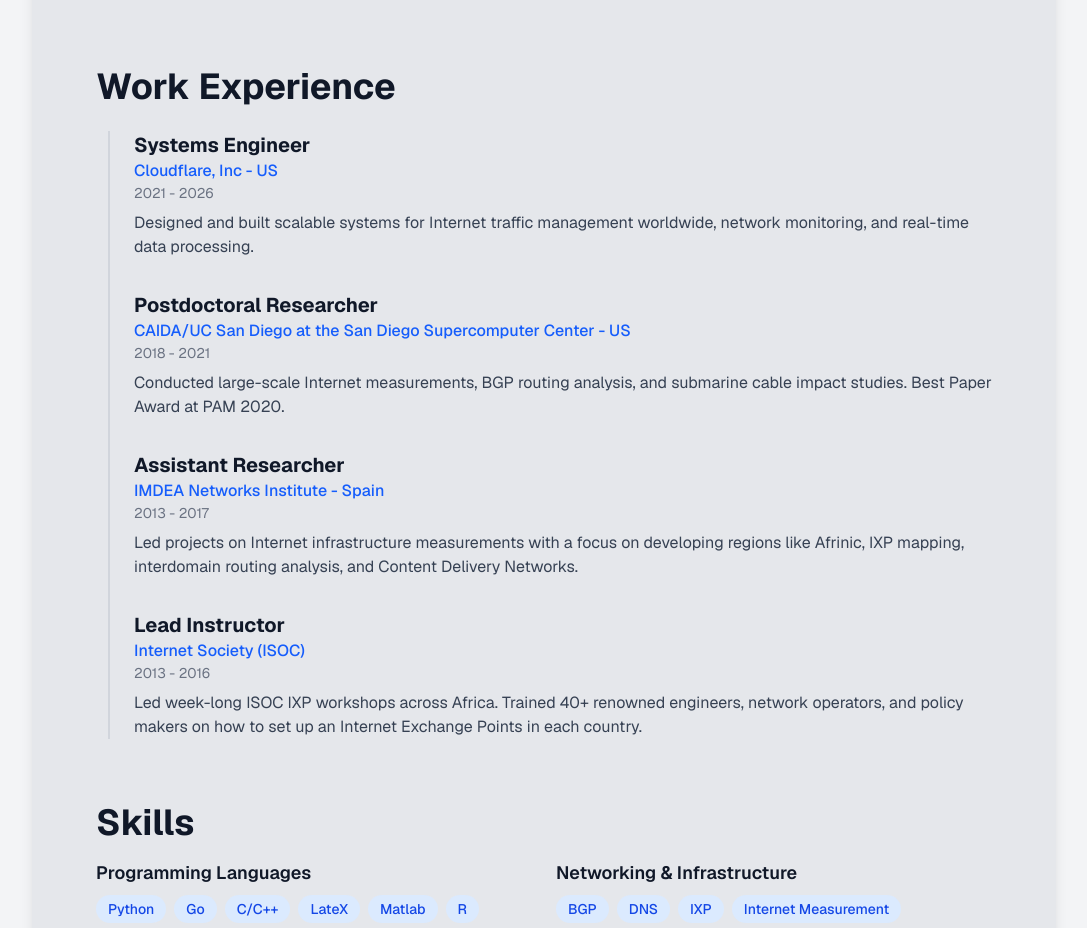
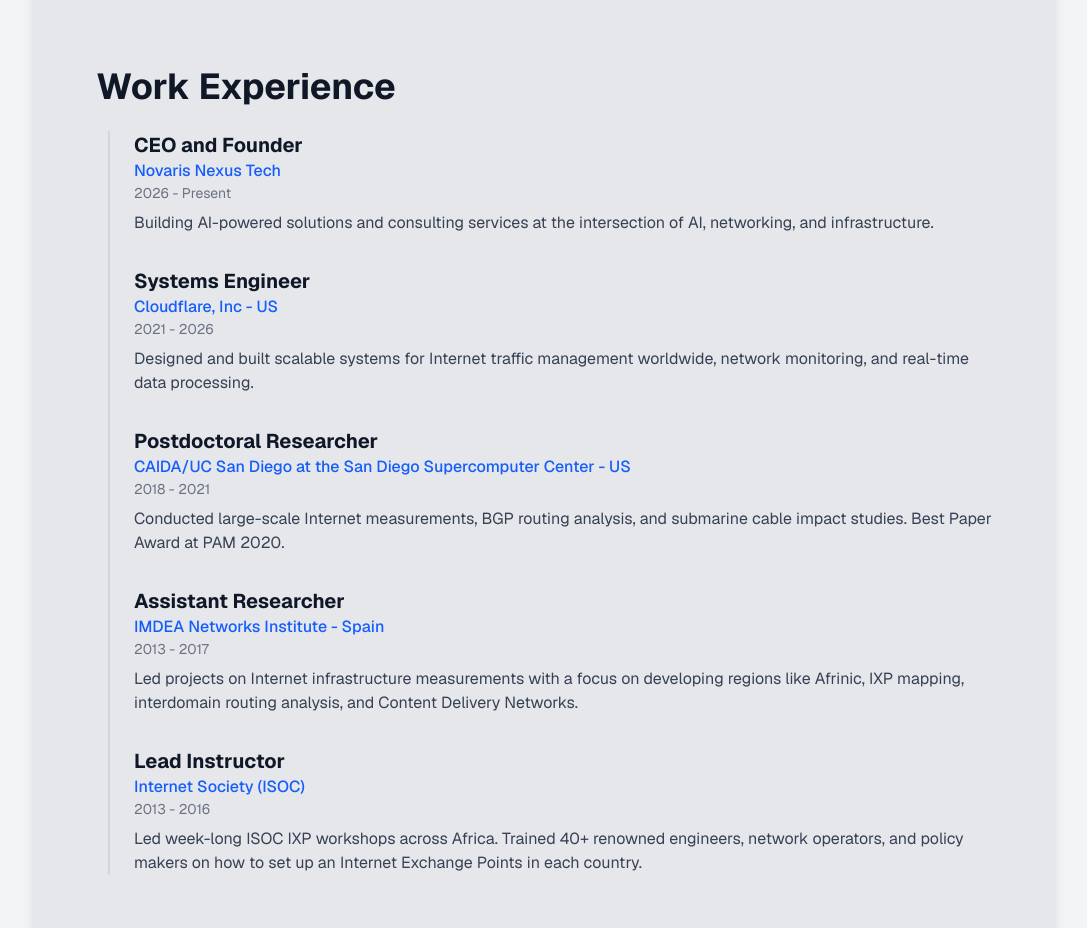
Before and after one commit to rodricfanou/rodricfanou.github.io, a Next.js app: page / in a window 1280 px wide. Shown: the part 805-1733 px from the top of the page, without its empty margins (96-1183 px from the left). Built offline with nearby package versions, Linux system fonts and the light colour scheme.

Commit message:
Add CEO and Founder at Novaris Nexus Tech to work experience

```diff
--- a/src/app/page.tsx
+++ b/src/app/page.tsx
@@ -89,12 +89,12 @@ export default function Home() {
           <div>
             <h2 className="text-2xl font-bold mb-6 text-gray-900 md:text-3xl md:text-4xl">Work Experience</h2>
             <div className="space-y-8 border-l-2 border-gray-300 ml-3 pl-6">
-              {/* <div>
-                <h3 className="text-xl font-bold text-gray-900">Consultant</h3>
-                <p className="text-blue-600 font-medium">Self employed</p>
+              <div>
+                <h3 className="text-xl font-bold text-gray-900">CEO and Founder</h3>
+                <p className="text-blue-600 font-medium">Novaris Nexus Tech</p>
                 <p className="text-gray-500 text-sm">2026 - Present</p>
-                <p className="text-gray-700 mt-2">Providing expert consulting on computer networks architecture, Internet measurements, systems design, and AI.</p>
-              </div> */}
+                <p className="text-gray-700 mt-2">Building AI-powered solutions and consulting services at the intersection of AI, networking, and infrastructure.</p>
+              </div>
               <div>
                 <h3 className="text-xl font-bold text-gray-900">Systems Engineer</h3>
                 <p className="text-blue-600 font-medium">Cloudflare, Inc - US</p>
```
